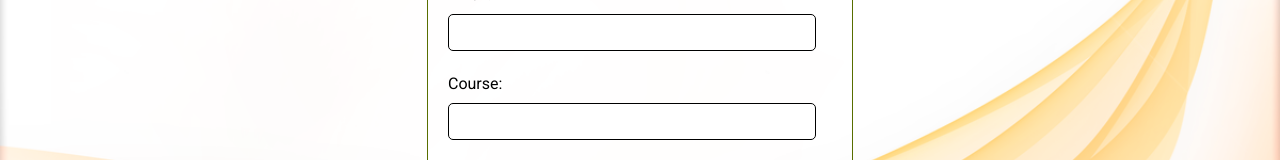
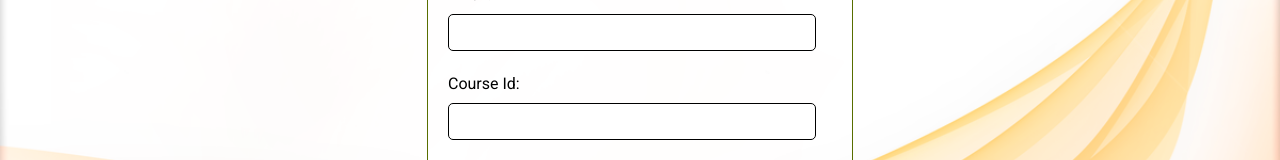
Before and after one commit to rasha-massoud/E-Learning-System, a React (Create React App) app in the folder FrontendClient/frontend-client/: page /enroll in a window 1280 px wide. Shown: the part 453-613 px from the top of the page. Built offline with nearby package versions, Linux system fonts and the light colour scheme.

Commit message:
Modified the enroll request FE page with its linking

```diff
--- a/FrontendClient/frontend-client/src/Components/Enroll/index.jsx
+++ b/FrontendClient/frontend-client/src/Components/Enroll/index.jsx
@@ -7,7 +7,7 @@ import { useNavigate } from "react-router-dom";
 function Enroll() {
     const [username, setUsername] = useState('');
     const [email, setEmail] = useState('');
-    const [course, setCourse] = useState('');
+    const [courseId, setCourseId] = useState('');
 
     const [enrollError, setEnrollError] = useState('');
 
@@ -21,28 +21,26 @@ function Enroll() {
         setEmail(e.target.value);
     };
 
-    const handleCourseChange = (e) => {
-        setCourse(e.target.value);
+    const handleCourseIdChange = (e) => {
+        setCourseId(e.target.value);
     }
 
     const handleFormSubmit = (e) => {
         e.preventDefault();
-        axios.post('http://localhost:8000/api/v0.0.1/enroll', {
-            username: username,
-            email: email,
-            course: course
+        axios.post('http://localhost:3000/course/enroll', {
+            userId: localStorage.getItem('id'),
+            courseId: courseId
         }, {
             headers: {
-                'content-type': 'application/json',
                 'Accept': 'application/json',
-                'Authorization': 'Bearer ' + localStorage.getItem('token')
+                'authorisation': 'Bearer ' + localStorage.getItem('token')
             }
         })
         .then(response => {
             setEnrollError("Successful Enrollment!");
         })
         .catch(error => {
-            error.log("Enrollment Failed!");
+            console.error("Enrollment Failed!");
         });
     }
 
@@ -60,8 +58,8 @@ function Enroll() {
                     <input type="email" id="email" name="email" value={email} onChange={handleEmailChange} autoComplete="off" />
                 </div>
                 <div className="form-group">
-                    <label htmlFor="course">Course:</label>
-                    <input type="text" id="course" name="course" value={course} onChange={handleCourseChange} autoComplete="off" />
+                    <label htmlFor="courseId">Course Id:</label>
+                    <input type="text" id="courseId" name="courseId" value={courseId} onChange={handleCourseIdChange} autoComplete="off" />
                     {enrollError && <div className="error">{enrollError}</div>}
                 </div>
                 <button type="submit">Enroll</button>
--- a/FrontendClient/frontend-client/src/Components/Login/index.jsx
+++ b/FrontendClient/frontend-client/src/Components/Login/index.jsx
@@ -40,8 +40,7 @@ const LoginBlock = (props) => {
       }
     })
       .then(response => {
-        console.log(response);
-        localStorage.setItem('id', JSON.stringify(response.data.user._id));
+        localStorage.setItem('id', response.data.user._id);
         localStorage.setItem('token', response.data.token);
 
         if (localStorage.getItem('token')) {
```
Also changed, not shown: 1 other file (tests, documents, lock files or other folders).
